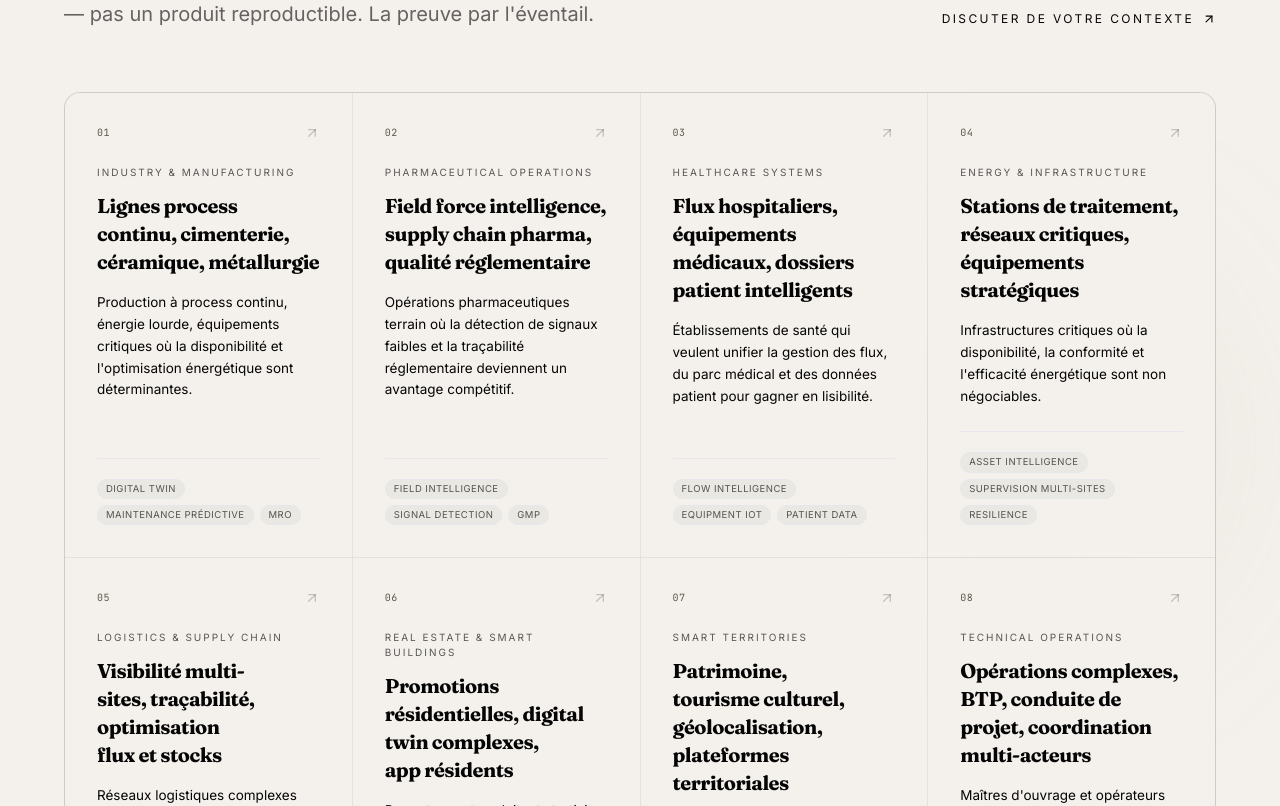
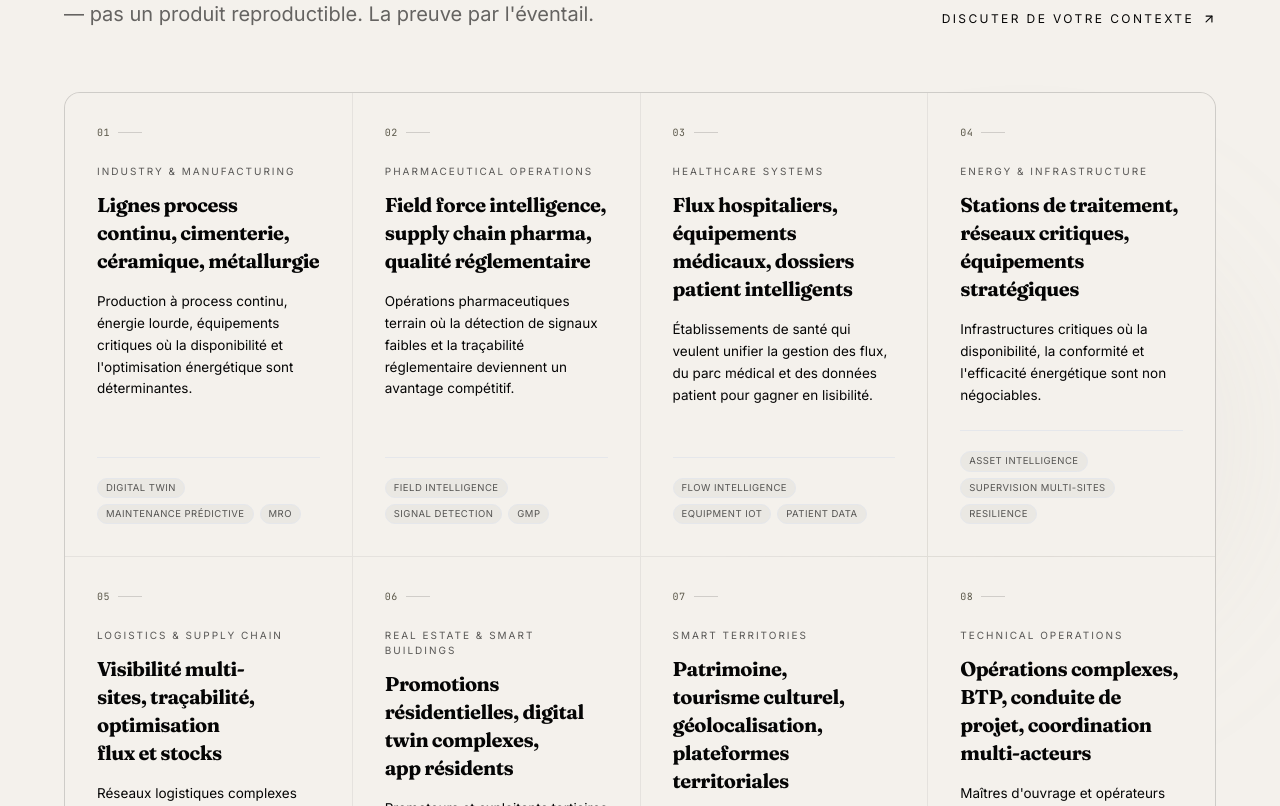
Before and after one commit to tangleface/AXION, a Next.js app: page / in a window 1280 px wide. Shown: the part 5242-6048 px from the top of the page. Built offline with nearby package versions, Linux system fonts and the light colour scheme.

Commit message:
refactor(case-studies): retire la fausse affordance des cartes cross-industry

```diff
--- a/src/components/CaseStudies.tsx
+++ b/src/components/CaseStudies.tsx
@@ -49,14 +49,14 @@ export function CaseStudies() {
             <motion.article
               key={uc.id}
               variants={fadeUp}
-              className="group relative bg-cream p-7 md:p-8 hover:bg-cream-200 transition-colors duration-700 flex flex-col"
+              className="relative bg-cream p-7 md:p-8 flex flex-col"
             >
-              {/* Top: number + arrow */}
-              <div className="flex items-start justify-between mb-6">
+              {/* Top: index marker */}
+              <div className="flex items-center gap-2 mb-6">
                 <span className="font-mono text-[10px] tracking-wider text-chrome-700">
                   {uc.number}
                 </span>
-                <ArrowUpRight className="w-4 h-4 text-ink-900/20 group-hover:text-ink-900 group-hover:translate-x-1 group-hover:-translate-y-1 transition-all duration-500 ease-luxe" />
+                <span className="h-px w-6 bg-ink-900/15" aria-hidden="true" />
               </div>
 
               {/* Sector tag */}
```
